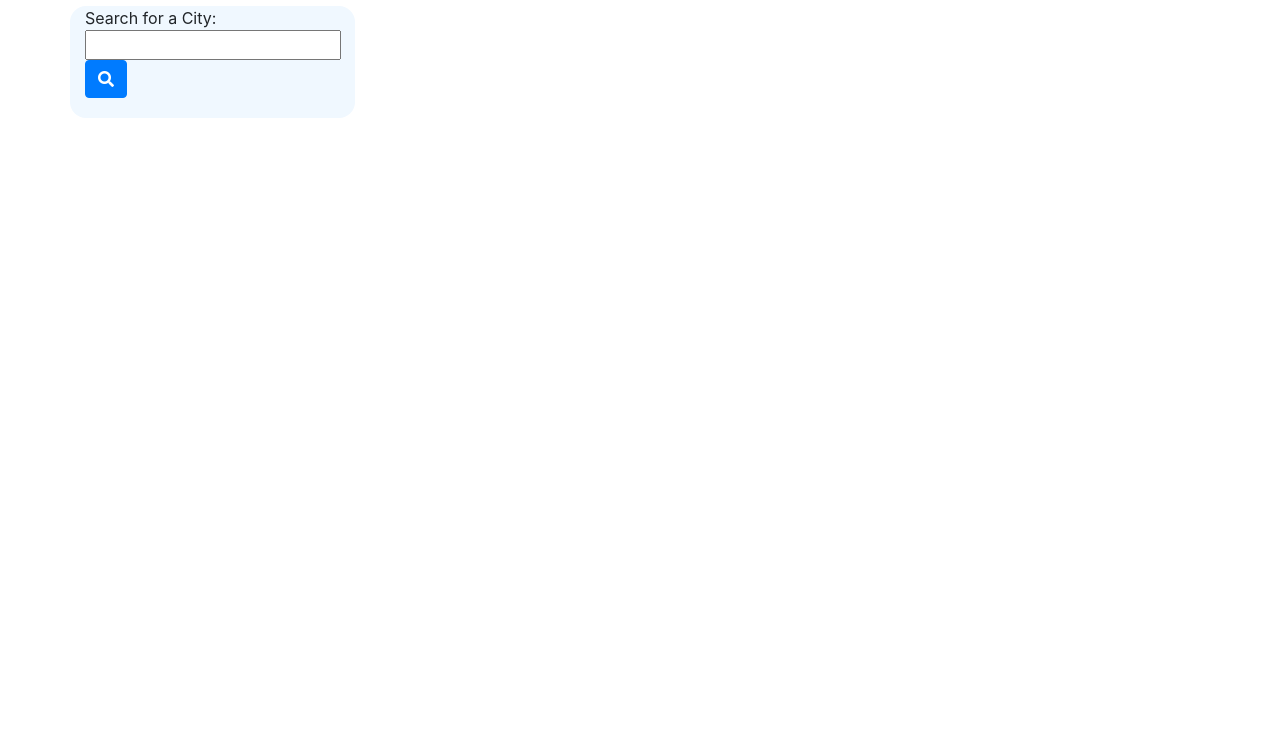
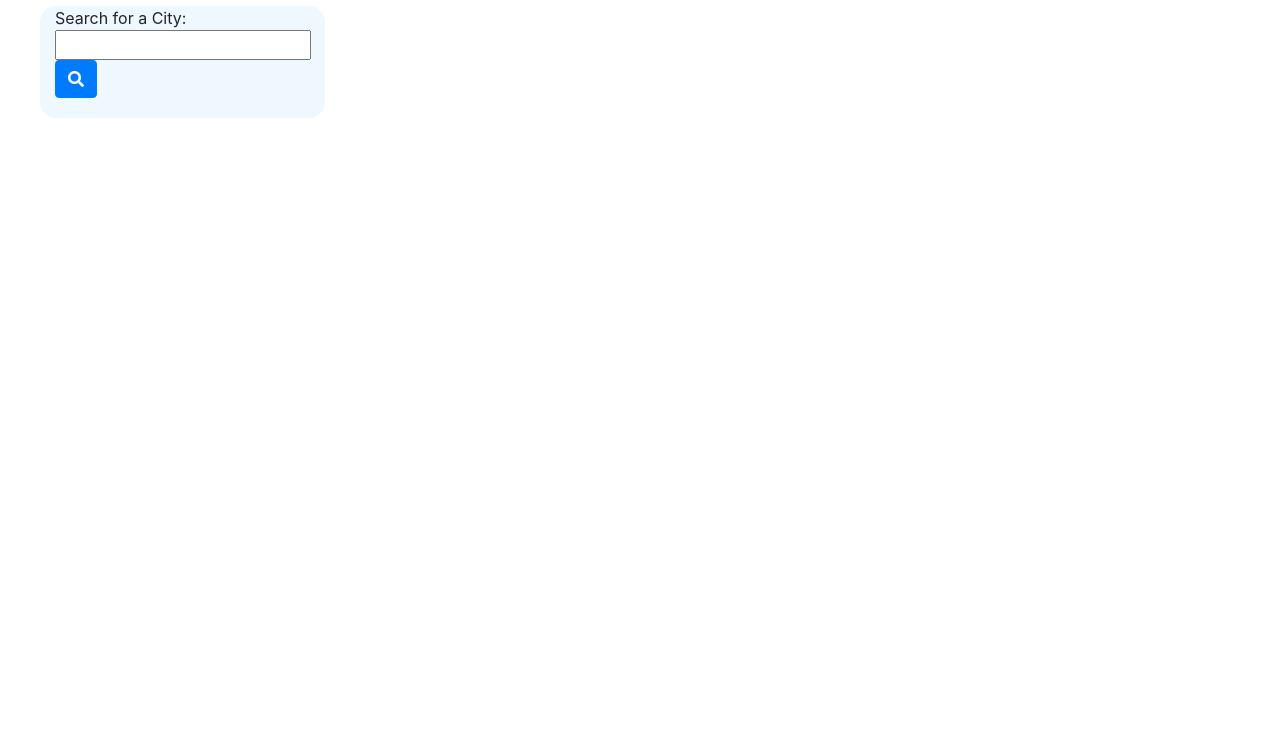
Before and after one commit to DJFriar/SMU-Homework-06-Weather-Dashboard, a plain HTML site: page index.html in a window 1280 px wide. Shown: the part 64-800 px from the top of the page. Drawn offline with nearby package versions, Linux system fonts and the light colour scheme.

Commit message:
Better handling of wide screens

```diff
--- a/assets/style.css
+++ b/assets/style.css
@@ -4,6 +4,17 @@ header {
     color: white;
     border-radius: 0;
     height: 60px;
+}
+
+@media (min-width: 1600px) {
+    .container {
+        max-width: 1600px;
+    }
+}
+
+.container {
+    margin-left: 40px;
+    margin-right: 40px;
 }
 
 #leftSidebar {
```
